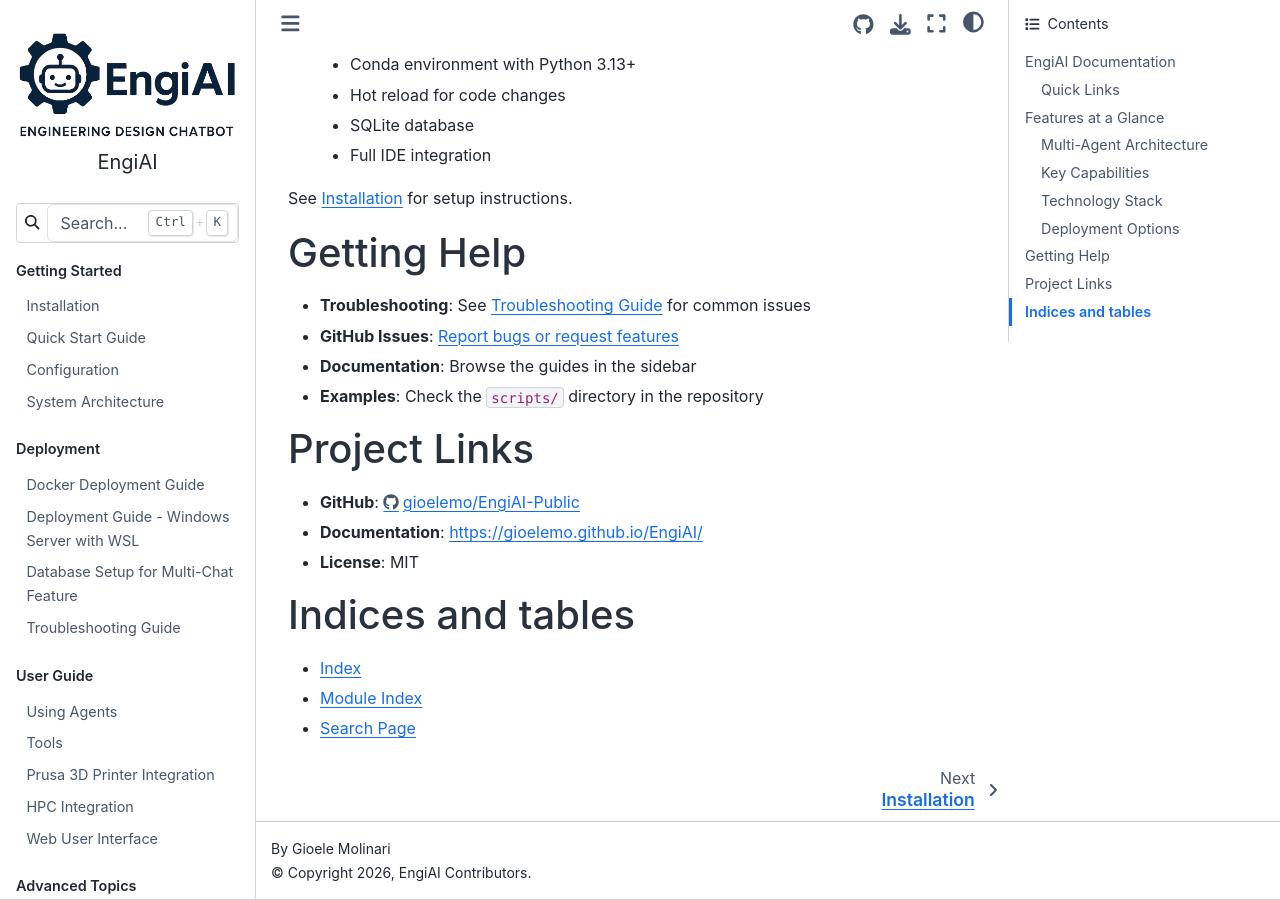
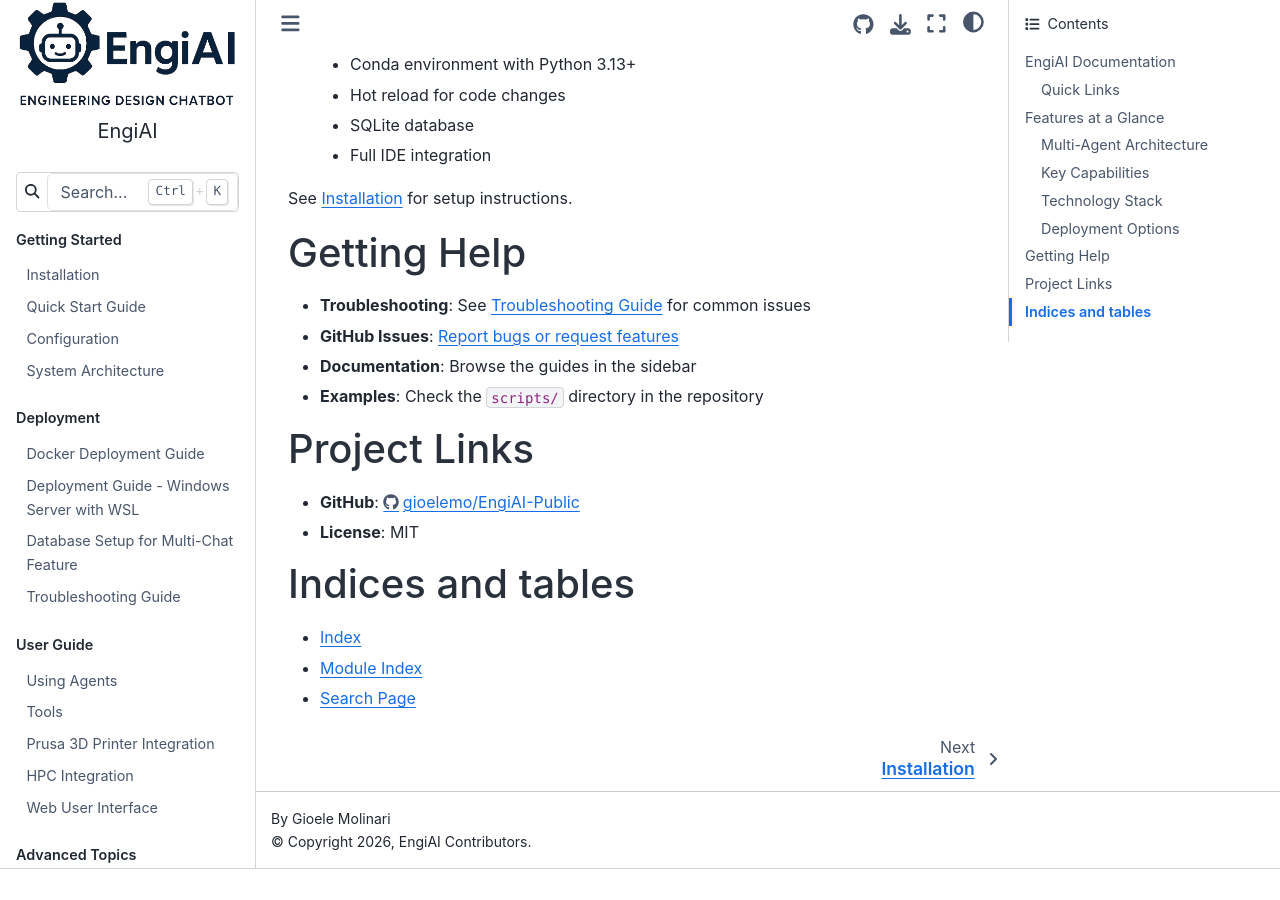
Before and after one commit to gioelemo/EngiAI-Public, a Sphinx documentation site: the page built from docs/source/index.rst, in a window 1280 px wide and 900 px high, scrolled down 2568 px. Built offline with Sphinx 7.4.7 and the Sphinx Book theme 1.1.4, drawn with Linux system fonts in a browser that asks for light colours; after the commit the page ends 3437 px from its top, so only the background shows below that.

Commit message:
Remove documentation link from index.rst
Removed documentation link from project links section.

```diff
--- a/docs/source/index.rst
+++ b/docs/source/index.rst
@@ -165,7 +165,6 @@ Project Links
 =============
 
 * **GitHub**: https://github.com/gioelemo/EngiAI-Public
-* **Documentation**: https://gioelemo.github.io/EngiAI/
 * **License**: MIT
 
 Indices and tables
```
